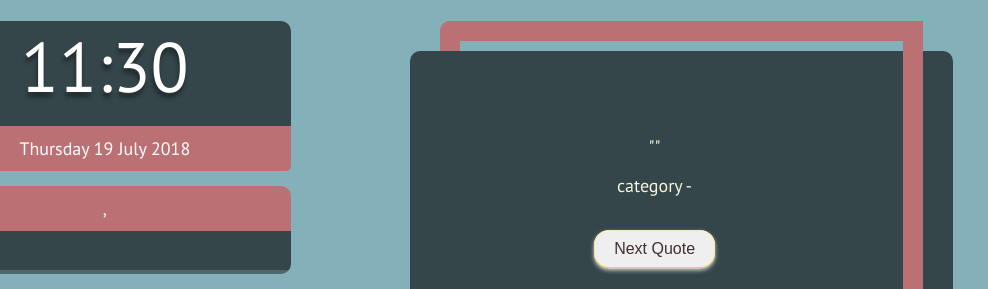
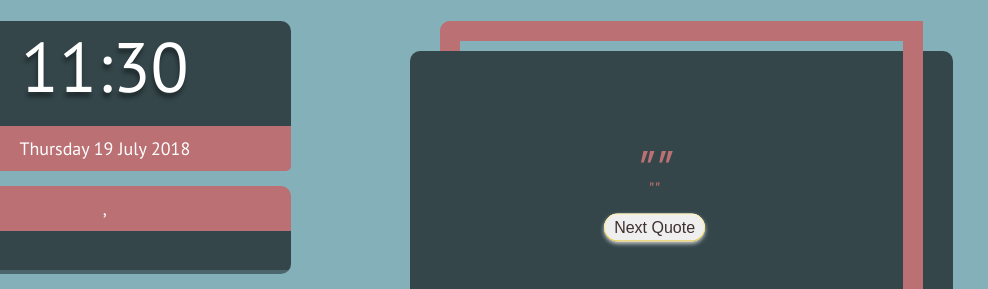
Before and after one commit to Lyudmi/flea_market, a React app: page / in a window 1280 px wide. Shown: the top 289 px of the page, 292-1280 px from the left. Built offline with nearby package versions, Linux system fonts and the light colour scheme; no server answers.

Commit message:
add style for quote

```diff
--- a/src/css/style.css
+++ b/src/css/style.css
@@ -323,7 +323,7 @@ a {
     line-height: 1.6;
     font-size: 1.8rem;
 }
-}
+
 
 /* --------------------------------
 
@@ -338,10 +338,6 @@ a {
   visibility: hidden;
   -webkit-backface-visibility: hidden;
   backface-visibility: hidden;
-  -webkit-transform: translateZ(0);
-  -moz-transform: translateZ(0);
-  -ms-transformfont-size: 1.4rem;: translateZ(0);
-  -o-transform: translateZ(0);
   transform: translateZ(0);
 }
 
@@ -417,14 +413,29 @@ a {
     box-sizing: border-box;
     text-align: center;
 }
-#quote .container h2, #quote .container h5{
-    margin: 0 0 10px;
+#quote .text_quote, #quote .container h5{
+    margin: 0;
     padding: 0;
     color: beige;
 }
-#quote .container h2{
-    font-size: 18px;
+#quote .text_quote{
+  font-style: italic;
+  font-size:1.6rem;
+  line-height: 24px;
+  width: 100%;
 }
+#quote .container .speech_mark_large{
+  color: rgb(187, 112, 116);
+  font-size: 6rem;
+  vertical-align: top;
+  top: 8px;
+  position: relative;
+
+}
+#quote .container h5{
+  color: rgb(187, 112, 116);
+}
+
 #quote .container button{
 display: inline-block;
  border:none;
@@ -435,8 +446,8 @@ display: inline-block;
  width: auto;
  height: auto;
  font-size: 16px;
- padding: 10px 20px;
- margin-top: 20px;
+ padding: 5px 10px ;
+ margin-top: 10px;
  box-shadow: inset 0 1px 0 0 #FFF6CE,inset 0 -1px 0 0 #E3C852,inset 0 0 0 1px #FCE88D,0 2px 4px 0 #D4D4D4;
  -moz-box-shadow: inset 0 1px 0 0 #FFF6CE,inset 0 -1px 0 0 #E3C852,inset 0 0 0 1px #FCE88D,0 2px 4px 0 #D4D4D4;
 }
@@ -447,10 +458,11 @@ display: inline-block;
 -------------------------------- */
 #mymap {
     height: 100%;
-    width: 700px;
-    position: inherit !important;
+    width: 100%;
+    position: fixed !important;
 
   }
+
 .controls {
   margin-top: 10px;
   border: 1px solid transparent;
@@ -464,7 +476,7 @@ display: inline-block;
 
 #pac-input {
   background-color: #fff;
-  font-family: Roboto;
+  font-family: "PT Sans", sans-serif;
   font-size: 15px;
   font-weight: 300;
   margin-left: 12px;
@@ -478,7 +490,7 @@ display: inline-block;
 }
 
 .pac-container {
-  font-family: Roboto;
+  font-family: "PT Sans", sans-serif;
 }
 
 #type-selector {
@@ -488,7 +500,7 @@ display: inline-block;
 }
 
 #type-selector label {
-  font-family: Roboto;
+  font-family: "PT Sans", sans-serif;
   font-size: 13px;
   font-weight: 300;
  }
--- a/src/js/index.jsx
+++ b/src/js/index.jsx
@@ -54,12 +54,16 @@ class QuoteRandom extends React.Component{
   render(){
     return(
       <div className="container">
-
-        <h2 className="quote">{this.state.author.quote}
-        </h2>
+      <p className="text_quote">
+        <span className="speech_mark_large">"</span>
+          {this.state.author.quote}
+        <span className="speech_mark_large">"</span>
+      </p>
+        {/* <q className="quote">{this.state.author.quote}
+        </q> */}
         <h5 className="quote">"{this.state.author.author}"
         </h5>
-        <h5>category - {this.state.author.cat}</h5>
+        {/* <h5>category - {this.state.author.cat}</h5> */}
         <button onClick={this.decideClick}>Next Quote</button>
       </div>
     )
```
